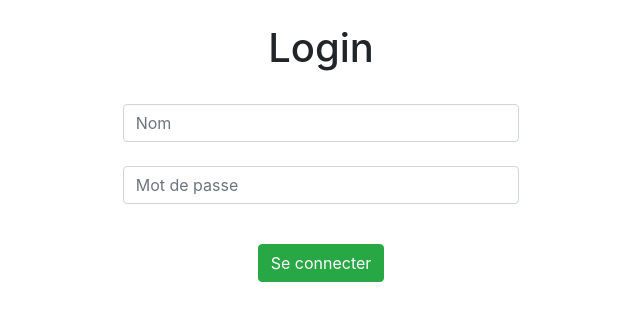
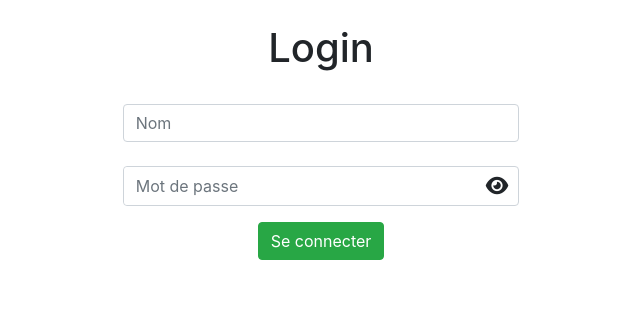
Before and after one commit to gbihry/ONF, a PHP site: page /OVH/?action=login in a window 1280 px wide. Shown: the part 50-371 px from the top of the page, without its empty margins (319-959 px from the left). Run offline with PHP 8.4, Linux system fonts and the light colour scheme; some libraries are stand-ins or nearby versions.

Commit message:
bouton afficher mdp et ajustement recap

```diff
--- a/css/style.css
+++ b/css/style.css
@@ -48,6 +48,29 @@ button{
     display: flex;
     align-items: center;
     justify-content: center;
+}
+.password{
+    border: solid 1px #ced4da;
+    border-radius: 0.25rem;
+    display: flex;
+    align-items: center;
+}
+
+
+
+.password input{
+    border: none !important;
+}
+
+.password input:focus{
+    border: none !important;
+    box-shadow: none;
+}
+
+.password i {
+    font-size: 20px;
+    margin-right: 10px;
+    cursor: pointer;
 }
 
 .login i {
--- a/modele/ModeleObjetDAO.php
+++ b/modele/ModeleObjetDAO.php
@@ -1069,8 +1069,9 @@
             JOIN produit on lignecommandeepi.idProduit = produit.id
             JOIN utilisateur on commandeepi.idUtilisateur = utilisateur.id
             JOIN lieulivraion on utilisateur.idLieuLivraison = lieulivraion.id
+            where terminer = 1
             GROUP by produit.nom,lieulivraion.nom
-            ORDER by lieulivraion.nom;");
+            ORDER by lieulivraion.nom,produit.nom;");
             $req->execute();
             $res = $req->fetchall();
             return $res;
@@ -1083,8 +1084,9 @@
             JOIN produit on lignecommandevet.idProduit = produit.id
             JOIN utilisateur on commandevet.idUtilisateur = utilisateur.id
             JOIN lieulivraion on utilisateur.idLieuLivraison = lieulivraion.id
+            where terminer = 1
             GROUP by produit.nom,lieulivraion.nom
-            ORDER by lieulivraion.nom;");
+            ORDER by lieulivraion.nom,produit.nom;");
             $req->execute();
             $res = $req->fetchall();
             return $res;
--- a/vue/vueLogin.php
+++ b/vue/vueLogin.php
@@ -17,13 +17,29 @@
         <form action="" method="POST">
             <div class="form-group">
                 <input type="text" class="form-control" name="nomLogin" placeholder="Nom"/><br />
-                <input type="password" class="form-control" name="mdpLogin" placeholder="Mot de passe" /><br />
+                <div class="password">
+                    <input type="password" id="mdpLogin"class="form-control" name="mdpLogin" placeholder="Mot de passe"/>
+                    <i class="fa-solid fa-eye" onclick="afficherMdp()" id="afficher"></i>
+                </div>
+
             </div>
             <input type="submit" name="valider" class="btn btn-success" value="Se connecter" />
             <br/>
         </form>
         <br/><br/>
         <script>
+
+            function afficherMdp() {
+            var x = document.getElementById("mdpLogin");
+            if (x.type === "password") {
+                x.type = "text";
+                document.getElementById('afficher').className = "fa-solid fa-eye-slash";
+            } else {
+                x.type = "password";
+                document.getElementById('afficher').className = "fa-solid fa-eye";
+            }
+            }
+
             // localhost/OVH/?action=newmdp&msg=token
             $urlP = new URLSearchParams(window.location.search);
             if ($urlP.get('msg')) {
```
